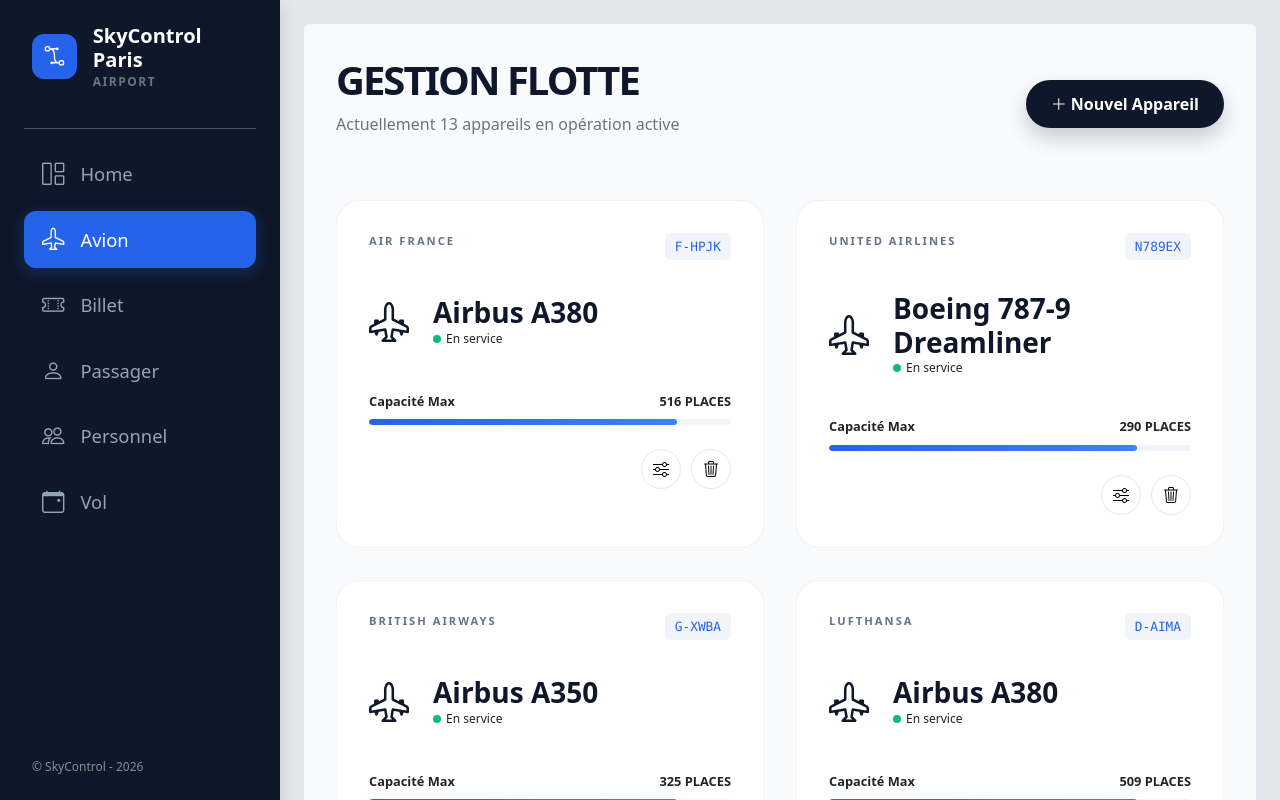
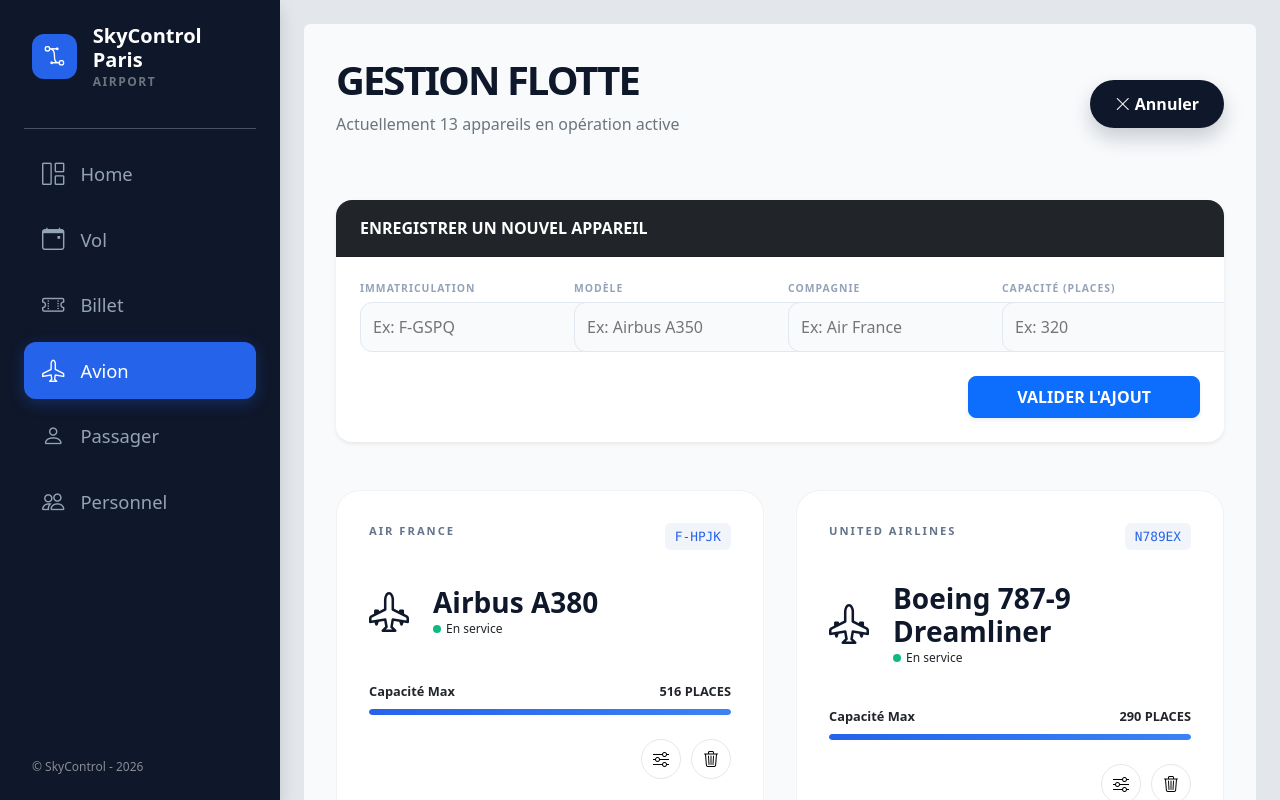
Before and after one commit to Palouziii/SkyControl, a React (Vite) app: page /Avion in a window 1280 px wide. Both pictures are taken after a click on the button "Nouvel Appareil". Shown: the top 800 px of the page. Built offline with nearby package versions, Linux system fonts and the light colour scheme.

Commit message:
+ Style MAJ

```diff
--- a/src/components/Avion/AvionCard.jsx
+++ b/src/components/Avion/AvionCard.jsx
@@ -1,8 +1,43 @@
+import { useState } from "react"; // Ajout de useState
 import avionService from "../../services/AvionService";
 import "../../css/AvionCard.css";
 
 export default function AvionCard() {
-  const avions = avionService.getAll();
+  // On initialise les avions avec les données du service
+  const [avions, setAvions] = useState(avionService.getAll());
+
+  // États pour la gestion du formulaire
+  const [showAdd, setShowAdd] = useState(false);
+  const [newAvion, setNewAvion] = useState({
+    immatriculation: "",
+    modele: "",
+    capacite: "",
+    compagnie: "",
+  });
+
+  // Fonction pour gérer les changements dans les inputs
+  const handleChange = (e) => {
+    setNewAvion({ ...newAvion, [e.target.name]: e.target.value });
+  };
+
+  // Fonction pour ajouter l'avion
+  const handleAddAvion = (e) => {
+    e.preventDefault();
+    // On ajoute le nouvel avion à la liste existante
+    const updatedFleet = [...avions, newAvion];
+    setAvions(updatedFleet);
+
+    // Reset du formulaire et fermeture
+    setNewAvion({
+      immatriculation: "",
+      modele: "",
+      capacite: "",
+      compagnie: "",
+    });
+    setShowAdd(false);
+
+    // Optionnel : avionService.save(newAvion) si tu as une méthode de sauvegarde
+  };
 
   return (
     <div className="avion-page-container rounded">
@@ -15,11 +50,79 @@
             Actuellement {avions.length} appareils en opération active
           </p>
         </div>
-        <button className="btn-premium">
-          <i className="bi bi-plus-lg"></i> Nouvel Appareil
+        {/* Le bouton déclenche l'affichage du formulaire */}
+        <button className="btn-premium" onClick={() => setShowAdd(!showAdd)}>
+          <i className={`bi bi-${showAdd ? "x-lg" : "plus-lg"}`}></i>
+          {showAdd ? " Annuler" : " Nouvel Appareil"}
         </button>
       </header>
 
+      {/* Formulaire d'Ajout Style Prestige */}
+      {showAdd && (
+        <div className="card shadow-sm mb-5 border-0 animate-slide-down bg-white rounded-4 overflow-hidden">
+          <div className="card-header bg-dark text-white fw-bold py-3 px-4">
+            ENREGISTRER UN NOUVEL APPAREIL
+          </div>
+          <div className="card-body p-4">
+            <form className="row g-3" onSubmit={handleAddAvion}>
+              <div className="col-md-3">
+                <label className="label-form-prestige">IMMATRICULATION</label>
+                <input
+                  name="immatriculation"
+                  type="text"
+                  className="form-control-prestige"
+                  placeholder="Ex: F-GSPQ"
+                  required
+                  onChange={handleChange}
+                />
+              </div>
+              <div className="col-md-3">
+                <label className="label-form-prestige">MODÈLE</label>
+                <input
+                  name="modele"
+                  type="text"
+                  className="form-control-prestige"
+                  placeholder="Ex: Airbus A350"
+                  required
+                  onChange={handleChange}
+                />
+              </div>
+              <div className="col-md-3">
+                <label className="label-form-prestige">COMPAGNIE</label>
+                <input
+                  name="compagnie"
+                  type="text"
+                  className="form-control-prestige"
+                  placeholder="Ex: Air France"
+                  required
+                  onChange={handleChange}
+                />
+              </div>
+              <div className="col-md-3">
+                <label className="label-form-prestige">CAPACITÉ (PLACES)</label>
+                <input
+                  name="capacite"
+                  type="number"
+                  className="form-control-prestige"
+                  placeholder="Ex: 320"
+                  required
+                  onChange={handleChange}
+                />
+              </div>
+              <div className="col-12 text-end mt-4">
+                <button
+                  type="submit"
+                  className="btn btn-primary px-5 py-2 fw-bold rounded-3 shadow-sm"
+                >
+                  VALIDER L'AJOUT
+                </button>
+              </div>
+            </form>
+          </div>
+        </div>
+      )}
+
+      {/* Grille des cartes */}
       <div className="fleet-grid">
         {avions.map((avion) => (
           <div className="fleet-card" key={avion.immatriculation}>
@@ -48,7 +151,7 @@
                   <div className="progress-bar-custom">
                     <div
                       className="progress-fill"
-                      style={{ width: "85%" }}
+                      style={{ width: "100%" }}
                     ></div>
                   </div>
                 </div>
--- a/src/components/Layout.jsx
+++ b/src/components/Layout.jsx
@@ -24,20 +24,20 @@
           <NavLink to="/" className="nav-link">
             <i className="bi bi-grid-1x2 me-3"></i> Home
           </NavLink>
-          <NavLink to="/avion" className="nav-link">
-            <i className="bi bi-airplane me-3"></i> Avion
+          <NavLink to="/vol" className="nav-link">
+            <i className="bi bi-calendar-event me-3"></i> Vol
           </NavLink>
           <NavLink to="/billet" className="nav-link">
             <i className="bi bi-ticket-perforated me-3"></i> Billet
+          </NavLink>
+          <NavLink to="/avion" className="nav-link">
+            <i className="bi bi-airplane me-3"></i> Avion
           </NavLink>
           <NavLink to="/passager" className="nav-link">
             <i className="bi bi-person me-3"></i> Passager
           </NavLink>
           <NavLink to="/personnel" className="nav-link">
             <i className="bi bi-people me-3"></i> Personnel
-          </NavLink>
-          <NavLink to="/vol" className="nav-link">
-            <i className="bi bi-calendar-event me-3"></i> Vol
           </NavLink>
         </nav>
 
--- a/src/components/Passager/PassagerCard.jsx
+++ b/src/components/Passager/PassagerCard.jsx
@@ -18,12 +18,6 @@
                 Total Passagers
               </span>
               <p className="h4 fw-black mb-0">{passagers.length}</p>
-            </div>
-            <div className="stat-simple border-start ps-4">
-              <span className="text-muted small text-uppercase fw-bold">
-                Nationalités
-              </span>
-              <p className="h4 fw-black mb-0">12</p>
             </div>
           </div>
         </div>
--- a/src/components/Vol/VolCard.jsx
+++ b/src/components/Vol/VolCard.jsx
@@ -139,7 +139,7 @@
                   </div>
 
                   <div className="plane-divider px-3">
-                    <i className="bi bi-airplane-engines-fill fs-2 text-primary opacity-25"></i>
+                    <i className="bi bi-airplane-engines-fill fs-2 text-primary opacity-50"></i>
                   </div>
 
                   <div className="location-prestige">
--- a/src/css/VolCard.css
+++ b/src/css/VolCard.css
@@ -33,7 +33,7 @@
 /* HOVER EFFECTS */
 .prestige-trip-card {
     transition: all 0.4s cubic-bezier(0.165, 0.84, 0.44, 1);
-    border: 1px solid rgba(0,0,0,0.04) !important;
+    border: 1px solid rgba(154, 91, 91, 0.04) !important;
 }
 
 .prestige-trip-card:hover {
```
Also changed, not shown: src/components/Billet/BilletCard.jsx (+57 -32 lines).
